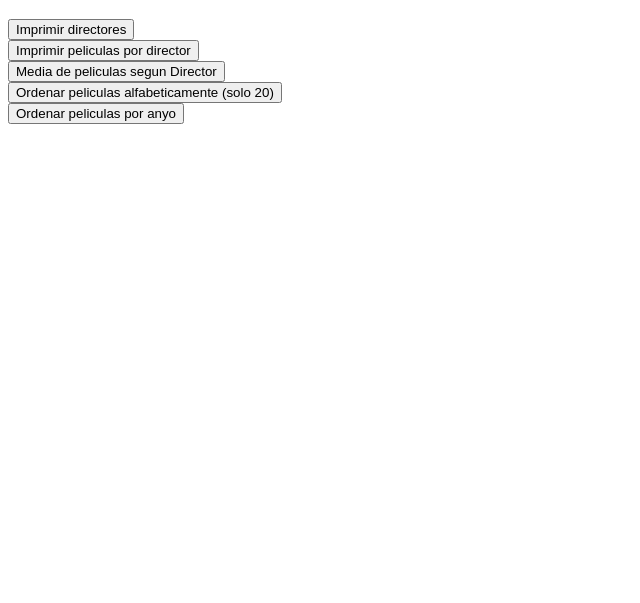
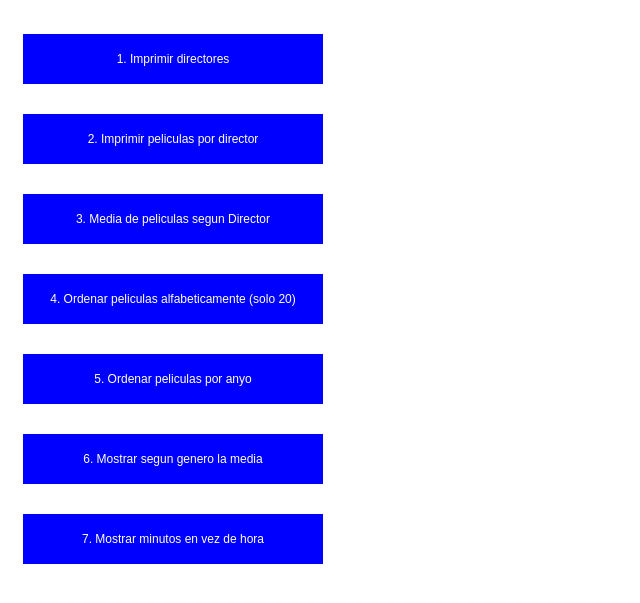
Before and after one commit to SaraPlanas/-ITACADEMY-S4.MOVIES, a website: page starter-code-frontend-sprint-4-main/src/index.html in a window 1280 px wide. Shown: the part 61-664 px from the top of the page, without its empty margins (0-640 px from the left). Drawn offline with Linux system fonts and the light colour scheme.

Commit message:
comit casa

```diff
--- a/starter-code-frontend-sprint-4-main/src/films.js
+++ b/starter-code-frontend-sprint-4-main/src/films.js
@@ -22,7 +22,7 @@ function getMoviesFromDirector( /*array, director*/ ) {
 
 // Exercise 3: Calculate the average of the films of a given director.
 function moviesAverageOfDirector( /*array, director*/ ) {
-    const result = movies.filter(movie => movie.director === "Federico Fellini")
+    const result = movies.filter(movie => movie.director === "Steven Spielberg");
     var mostrarPuntuacion = result.reduce(function(acumulador, siguienteValor) {
         return {
             score: acumulador.score + siguienteValor.score
@@ -53,17 +53,40 @@ function orderAlphabetically( /*array */ ) {
 
 // Exercise 5: Order by year, ascending
 function orderByYear() {
-    var ordenado = (movies.sort((a, b) => a.year.toString().localeCompare(b.year.toString())).sort((a, b) => b.title - a.title));
-    console.log(movies)
+    let ordenado = movies.sort((a, b) => (a.year > b.year) ? 1 : ((b.year > a.year) ? -1 : (a.title > b.title) ? 1 : ((b.title > a.title) ? -1 : 0)))
+    console.log(ordenado)
 }
 
 // Exercise 6: Calculate the average of the movies in a category
 function moviesAverageByCategory() {
+    const result = movies.filter(movie => movie.genre[''] === "Adventure")
+    console.log(result)
 
+    var mostrarPuntuacion = result.reduce(function(acumulador, siguienteValor) {
+        return {
+            score: acumulador.score + siguienteValor.score
+        };
+    }, { score: 0 });
+    console.log("Puntuacion total:" + mostrarPuntuacion.score)
+    console.log("Total peliculas:" + result.length)
+    var media = (mostrarPuntuacion.score / result.length);
+    console.log("Total media:" + media)
 }
 
 // Exercise 7: Modify the duration of movies to minutes
 function hoursToMinutes() {
+    const convertToMinutes = (timeStr) => {
+        const [, hours, mins] = timeStr.match(/(?:(\d)h )?(\d+)min/)
+            .map(v => parseInt(v, 10));
+        return hours * 60 + mins;
+    }
+
+    const filmsWithNewDurations = movies.map(film => ({
+        ...film,
+        duration: convertToMinutes(film.duration)
+    }));
+
+    console.log(filmsWithNewDurations);
 
 }
 
--- a/starter-code-frontend-sprint-4-main/src/index.html
+++ b/starter-code-frontend-sprint-4-main/src/index.html
@@ -2,6 +2,8 @@
 <html>
 
 <head>
+
+    <link rel="stylesheet" href="style.css">
     <script type="text/javascript" src="data.js">
     </script>
     <script type="text/javascript" src="films.js">
@@ -11,11 +13,13 @@
 <body>
 
     <h1>Sprint 4 IT ACADEMY</h1>
-    <div id="directores"> <button type="button" onclick="getAllDirectors()" class="btn">Imprimir directores</button></div>
-    <div id="peliculasDirector"> <button type="button" onclick="getMoviesFromDirector()" class="btn">Imprimir peliculas por director</button></div>
-    <div id="mostrarPuntuacionDirector"> <button type="button" onclick="moviesAverageOfDirector()" class="btn">Media de peliculas segun Director</button></div>
-    <div id="mostrar lista ordenada de peliculas"> <button type="button" onclick="orderAlphabetically()" class="btn">Ordenar peliculas alfabeticamente (solo 20)</button></div>
-    <div id="mostrar lista de peliculas ordenada por año"> <button type="button" onclick="orderByYear()" class="btn">Ordenar peliculas por anyo</button></div>
+    <div id="exercice1"> <button type="button" onclick="getAllDirectors()" class="btn">1. Imprimir directores</button></div>
+    <div id="exercice2"> <button type="button" onclick="getMoviesFromDirector()" class="btn">2. Imprimir peliculas por director</button></div>
+    <div id="exercice3"> <button type="button" onclick="moviesAverageOfDirector()" class="btn">3. Media de peliculas segun Director</button></div>
+    <div id="exercice4"> <button type="button" onclick="orderAlphabetically()" class="btn">4. Ordenar peliculas alfabeticamente (solo 20)</button></div>
+    <div id="exercice5"> <button type="button" onclick="orderByYear()" class="btn">5. Ordenar peliculas por anyo</button></div>
+    <div id="exercice6"> <button type="button" onclick="moviesAverageByCategory()" class="btn">6. Mostrar segun genero la media</button></div>
+    <div id="exercice7"> <button type="button" onclick="hoursToMinutes()" class="btn">7. Mostrar minutos en vez de hora</button></div>
 
 </body>
 
--- /dev/null
+++ b/starter-code-frontend-sprint-4-main/src/style.css
@@ -0,0 +1,11 @@
+div>button {
+    background-color: blue;
+    border: none;
+    padding: 10px;
+    color: white;
+    text-align: center;
+    font-size: 12px;
+    margin: 15px;
+    width: 300px;
+    height: 50px;
+}
```
